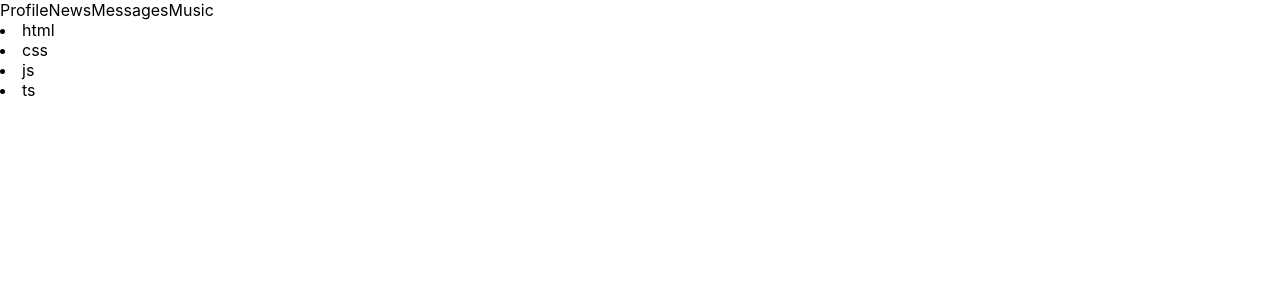
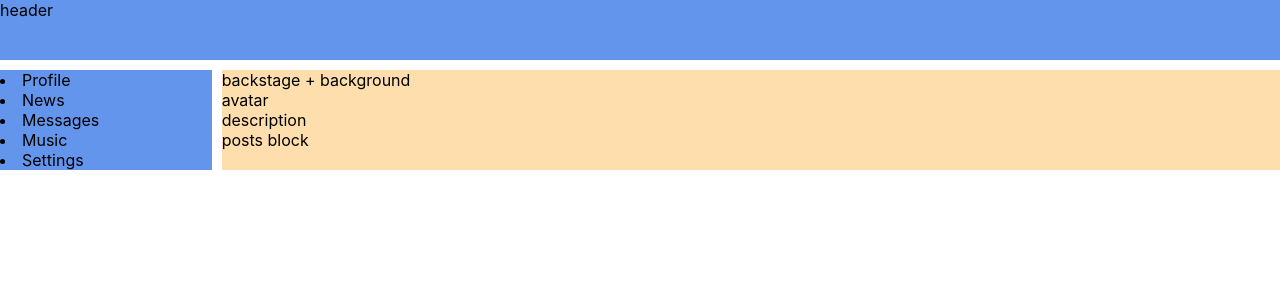
Before and after one commit to AliakseiPitsukha/samurai-way, a React (Create React App) app: page / in a window 1280 px wide. Shown: the top 300 px of the page. Built offline with nearby package versions, Linux system fonts and the light colour scheme.

Commit message:
division into basic components, minimal layout applied

```diff
--- a/src/App.css
+++ b/src/App.css
@@ -1,38 +1,24 @@
-.App {
-  text-align: center;
+.app-wrapper {
+    display: grid;
+    grid-template-areas:
+"header header"
+"nav content";
+    grid-template-rows: 60px 1fr;
+    grid-template-columns: 2fr 10fr;
+    grid-gap: 10px;
 }
 
-.App-logo {
-  height: 40vmin;
-  pointer-events: none;
+.header {
+    grid-area: header;
+    background-color: cornflowerblue;
 }
 
-@media (prefers-reduced-motion: no-preference) {
-  .App-logo {
-    animation: App-logo-spin infinite 20s linear;
-  }
+.navbar {
+    grid-area: nav;
+    background-color: cornflowerblue;
 }
 
-.App-header {
-  background-color: #282c34;
-  min-height: 100vh;
-  display: flex;
-  flex-direction: column;
-  align-items: center;
-  justify-content: center;
-  font-size: calc(10px + 2vmin);
-  color: white;
+.content {
+    grid-area: content;
+    background-color: navajowhite;
 }
-
-.App-link {
-  color: #61dafb;
-}
-
-@keyframes App-logo-spin {
-  from {
-    transform: rotate(0deg);
-  }
-  to {
-    transform: rotate(360deg);
-  }
-}
--- a/src/App.tsx
+++ b/src/App.tsx
@@ -1,37 +1,17 @@
 import React from 'react';
 import './App.css';
+import {Content} from './components/Content/Content';
+import {Header} from "./components/Header/Header";
+import {Navbar} from "./components/Navbar/Navbar";
 
 const App = () => {
     return (
-        <div>
-            <Header/>
-            <Technology/>
+        <div className='app-wrapper'>
+            <Header className='header'/>
+            <Navbar className='navbar'/>
+            <Content className='content'/>
         </div>
     );
 }
 
-const Header = () => {
-    return (
-        <>
-            <a>Profile</a>
-            <a>News</a>
-            <a>Messages</a>
-            <a>Music</a>
-
-        </>
-    )
-}
-
-const Technology = () => {
-    return (
-        <>
-            <li>html</li>
-            <li>css</li>
-            <li>js</li>
-            <li>ts</li>
-
-        </>
-    )
-}
-
 export default App;
--- /dev/null
+++ b/src/components/ComponentsType.tsx
@@ -0,0 +1,9 @@
+export type HeaderPropsType = {
+    className: string
+}
+export type NavbarPropsType = {
+    className: string
+}
+export type ContentPropsType = {
+    className: string
+}
--- /dev/null
+++ b/src/components/Content/Content.tsx
@@ -0,0 +1,17 @@
+import React from 'react';
+import {ContentPropsType} from "../ComponentsType";
+
+export const Content = (props: ContentPropsType) => {
+    return (
+        <div className={props.className}>
+            <div>backstage + background</div>
+            <div>
+                <div>avatar</div>
+                <div>description</div>
+            </div>
+            <div>
+                posts block
+            </div>
+        </div>
+    );
+};
--- /dev/null
+++ b/src/components/Header/Header.tsx
@@ -0,0 +1,10 @@
+import React from "react";
+import {HeaderPropsType} from "../ComponentsType";
+
+export const Header = (props: HeaderPropsType) => {
+    return (
+        <div className={props.className}>
+            header
+        </div>
+    )
+};
--- /dev/null
+++ b/src/components/Navbar/Navbar.tsx
@@ -0,0 +1,14 @@
+import React from 'react';
+import {NavbarPropsType} from "../ComponentsType";
+
+export const Navbar = (props: NavbarPropsType) => {
+    return (
+        <div className={props.className}>
+            <li>Profile</li>
+            <li>News</li>
+            <li>Messages</li>
+            <li>Music</li>
+            <li>Settings</li>
+        </div>
+    );
+};
```
